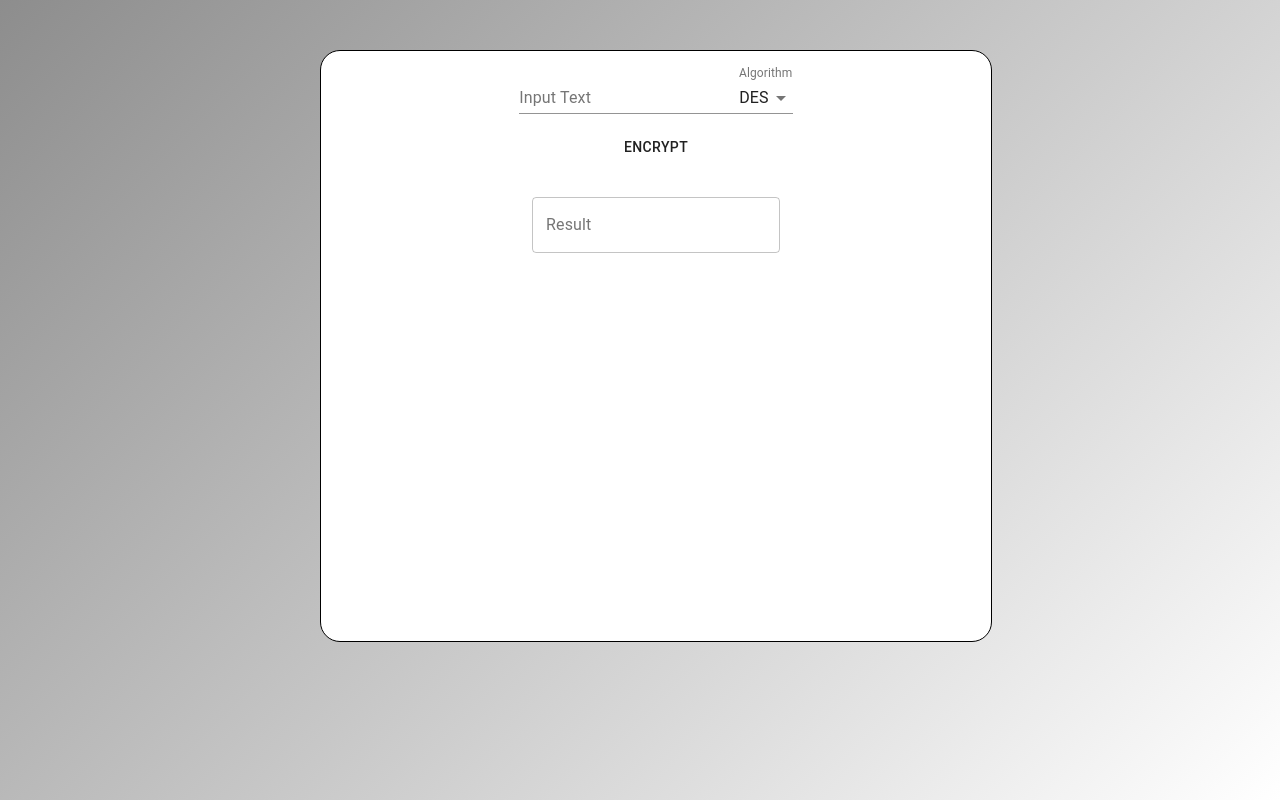
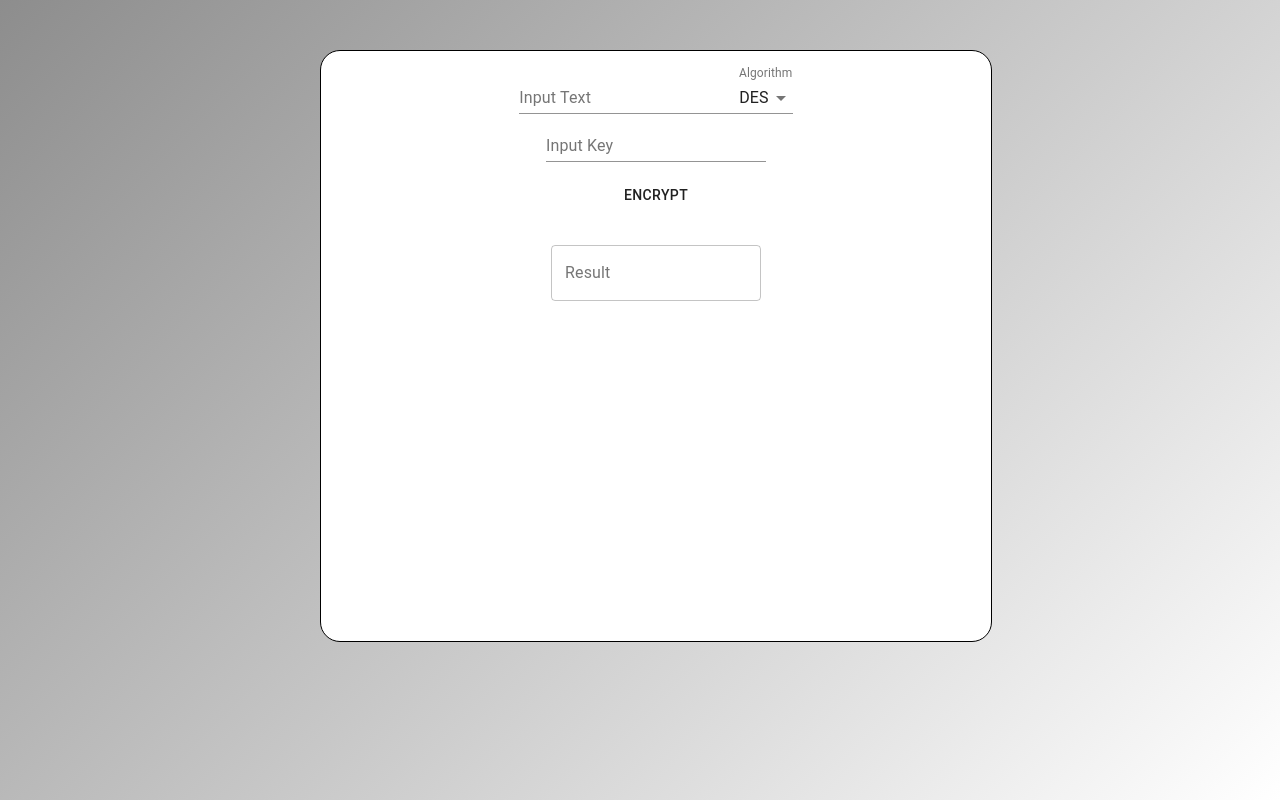
Before and after one commit to Gago55/cryptography, a React (Create React App) app: page / in a window 1280 px wide. Built offline with nearby package versions, Linux system fonts and the light colour scheme.

Commit message:
Added key input  and Encription with Lib

```diff
--- a/package.json
+++ b/package.json
@@ -4,6 +4,7 @@
   "private": true,
   "dependencies": {
     "@material-ui/core": "^4.7.0",
+    "crypto-js": "^3.1.9-1",
     "des.js": "^1.0.1",
     "react": "^16.12.0",
     "react-dom": "^16.12.0",
--- a/src/components/Cryptography.js
+++ b/src/components/Cryptography.js
@@ -4,10 +4,12 @@ import styles from './Cryptography.module.css'
 import TextField from '@material-ui/core/TextField'
 import { FormControl, InputLabel, Select, MenuItem, Button } from '@material-ui/core'
 import { setInputTextAC } from '../redux/appReducer'
+import CryptoJS from 'crypto-js'
 
 const Cryptography = (props) => {
     const [algorithm, setAlgorithm] = useState('des')
-    const [result , setResult] = useState('')
+    const [result, setResult] = useState('')
+    const [key, setKey] = useState('')
 
 
     const handleInputChange = event => {
@@ -18,8 +20,15 @@ const Cryptography = (props) => {
         setAlgorithm(event.target.value)
     }
 
+    const handleKeyInputChange = event => {
+        setKey(event.target.value)
+    }
+
     const handleButtonClick = () => {
-
+        if (algorithm === 'des') {
+            let encryptedText = CryptoJS.DES.encrypt(props.inputText, key)
+            setResult(encryptedText)
+        }
     }
 
     return (
@@ -36,14 +45,16 @@ const Cryptography = (props) => {
                     <MenuItem value={'des'}>DES</MenuItem>
                     <MenuItem value={'gdes'}>GDES</MenuItem>
                 </Select>
-            </FormControl><br/>
-            <Button style={{margin:'15px'}} onClick={handleButtonClick}>Encrypt</Button><br/>
+            </FormControl><br />
+            <TextField id="standard-basic" label="Input Key" value={key} onChange={handleKeyInputChange} /><br />
+            <Button style={{ margin: '15px' }} onClick={handleButtonClick}>Encrypt</Button><br />
             <TextField
                 id="outlined-read-only-input"
                 label="Result"
-                defaultValue={result}
+                value={result}
                 // className={classes.textField}
                 margin="normal"
+                multiline
                 InputProps={{
                     readOnly: true,
                 }}
```
Also changed, not shown: 1 other file (tests, documents, lock files or other folders).
